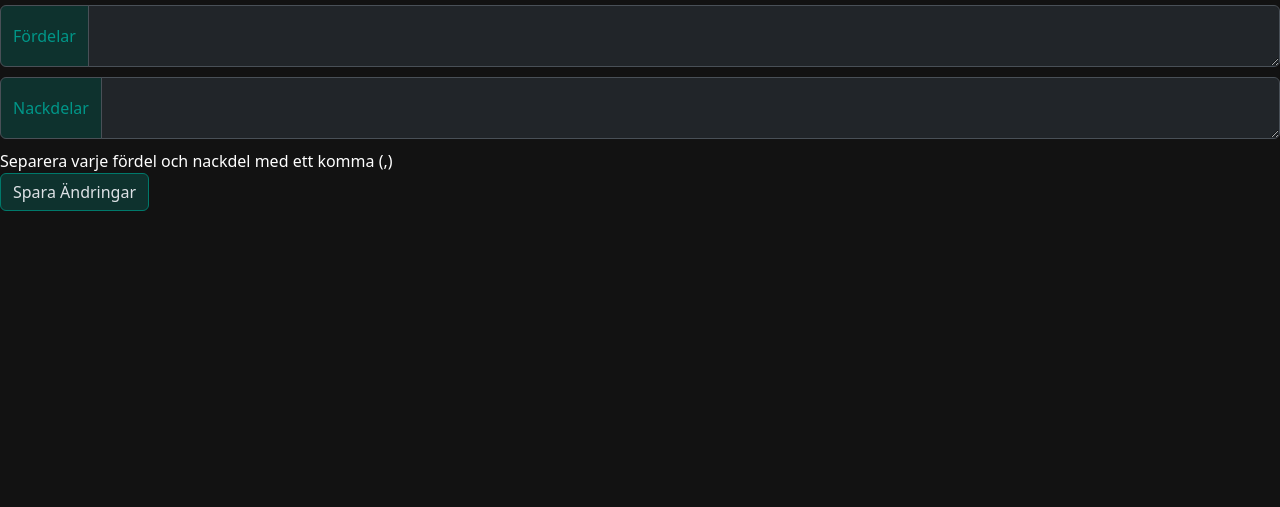
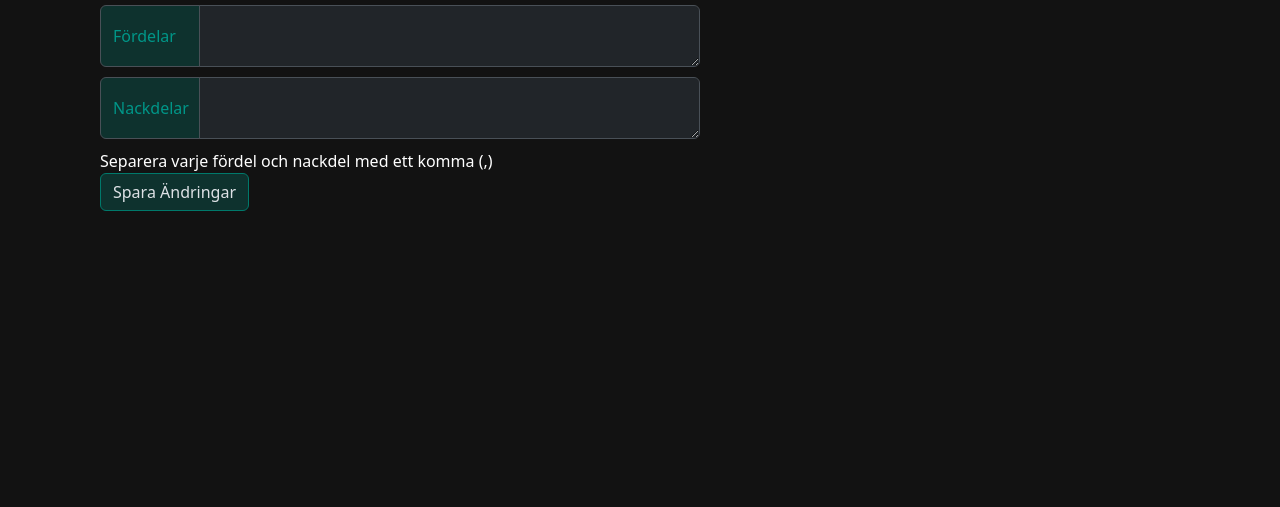
Before and after one commit to Frommflin/node-express, a website: page src/views/editItem.html in a window 1280 px wide. Shown: the part 293-800 px from the top of the page. Drawn offline with nearby package versions, Linux system fonts and the light colour scheme; files that its build step writes are made by us from their sources; files whose address does not match are found by name.

Commit message:
Adjusting form styling

```diff
--- a/src/public/styles.css
+++ b/src/public/styles.css
@@ -137,12 +137,12 @@ ul{
     list-style-type: '- ';
 }
 
-/* NEW ITEMS */
-#newItemForm{
+/* Item Forms (new and edit) */
+.itemForm{
     width: 600px;
     margin-left: 100px;
 }
 
-#newItemForm .input-group-text{
+.itemForm .input-group-text{
     width: 100px;
 }
--- a/src/views/editItem.html
+++ b/src/views/editItem.html
@@ -22,7 +22,7 @@
     <button class="btn topBtn">
         <a href="/list">Avbryt</a>
     </button>
-    <form id="editItemForm">
+    <form id="editItemForm" class="itemForm">
         <h2>Redigera Val</h2>
         <h3>Typ: Djur</h3>
         <div class="input-group">
```
Also changed, not shown: src/views/newItem.html (+1 -1 lines).
